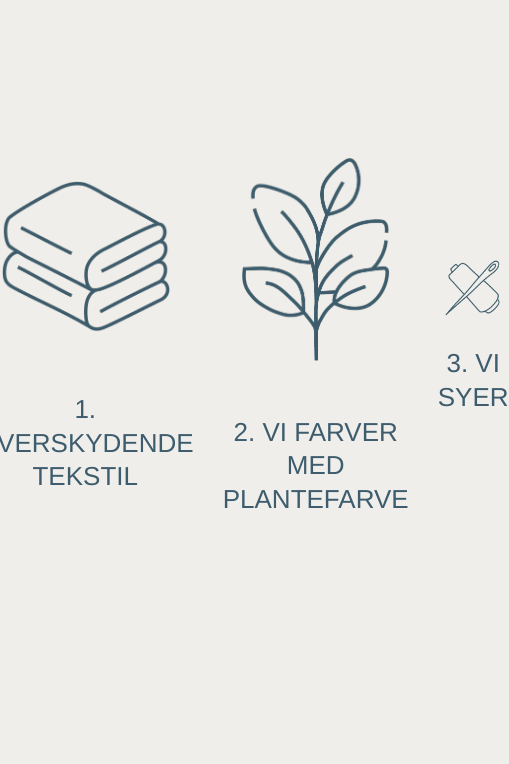
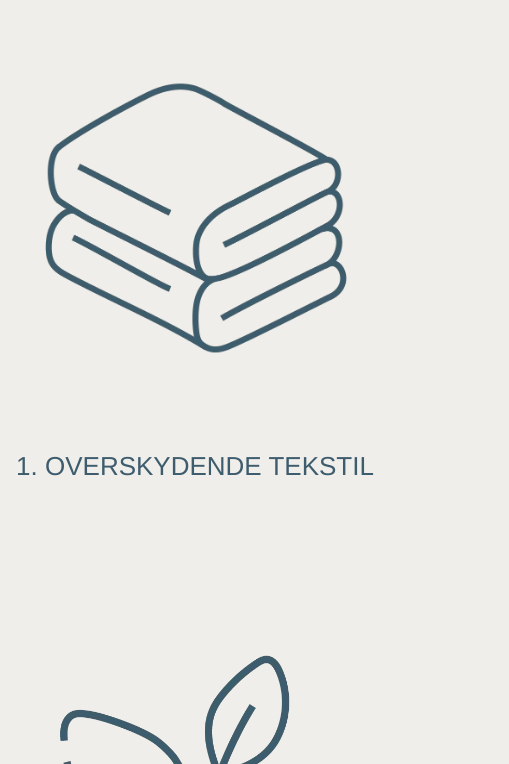
Before and after one commit to linekofod/itmv_webfeature, an Astro site: page /fakta in a window 390 px wide. Shown: the part 80-844 px from the top of the page, 509 px wide, since content can reach past the window. Built offline with nearby package versions, Linux system fonts and the light colour scheme; Astro itself is replaced by a stand-in of ours.

Commit message:
responsiv

```diff
--- a/src/pages/fakta.astro
+++ b/src/pages/fakta.astro
@@ -5,7 +5,7 @@ import MainLayout from "../layouts/MainLayout.astro";
 
 <MainLayout title="Fakta" />
 <section class="full_height flexbox" id="fakta">
-    <section class="flexbox">
+    <section>
         <div class="container">
             <div class="image-box" >
               <img class="myImage" src="/imgs/klud.webp" alt="Your Image">
@@ -16,7 +16,7 @@ import MainLayout from "../layouts/MainLayout.astro";
         </section>
         <div class="divider"></div>
 
-        <section class="flexbox">
+        <section>
             <div class="container">
                 <div class="image-box" >
                   <img class="myImage" src="/imgs/blad.webp" alt="Your Image">
@@ -27,7 +27,7 @@ import MainLayout from "../layouts/MainLayout.astro";
             </section>
             <div class="divider"></div>
 
-            <section class="flexbox">
+            <section>
                 <div class="container">
                     <div class="image-box">
                       <img class="myImage" src="/imgs/nål.webp" alt="Your Image">
@@ -50,12 +50,6 @@ import MainLayout from "../layouts/MainLayout.astro";
     flex-direction: row;
   }
 
-.flexbox{
-    display: flex;
-    justify-content: center;
-    align-items: center;
-}
-
   .container {
     text-align: center;
   }
@@ -71,10 +65,14 @@ import MainLayout from "../layouts/MainLayout.astro";
     display: inline-block;
     cursor: pointer;
   }
+
+  img{
+  margin-top: 10em;
+}
+
   .image-box img {
     width: 80%;
-/*     margin-bottom: calc(60% + 2px);
- */    height: 10px;
+    height: 10px;
     height: auto;
     transition: transform 0.3s ease;
   }
@@ -89,21 +87,27 @@ import MainLayout from "../layouts/MainLayout.astro";
     width: 80%;
     transform: translateX(-50%);
     border: 2px solid var(--blueColor);
-;
     color: #3D5C6D;
     padding: 10px 20px;
     border-radius: 1px;
   }
 
-/*   .image-box.clicked .description {
-    display: block;
-  } */
-  .divider {
+    @media screen and (min-width: 800px) {
+      .flexbox{
+    display: flex;
+    justify-content: center;
+    align-items: center;
+}
+
+
+
+.divider {
         width: 6px;
         height: 100vh;
         margin-right: 3%;
         margin-left: 3%;
         background-color:var(--blueColor);
+    }
     }
 </style>
 
```
